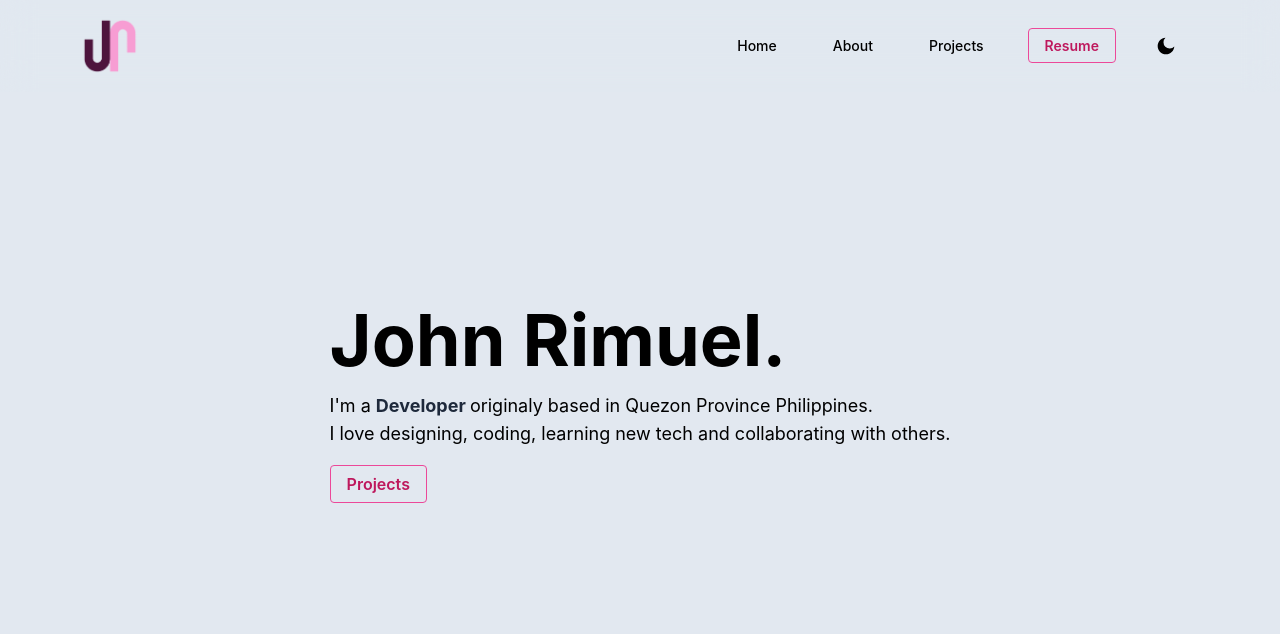
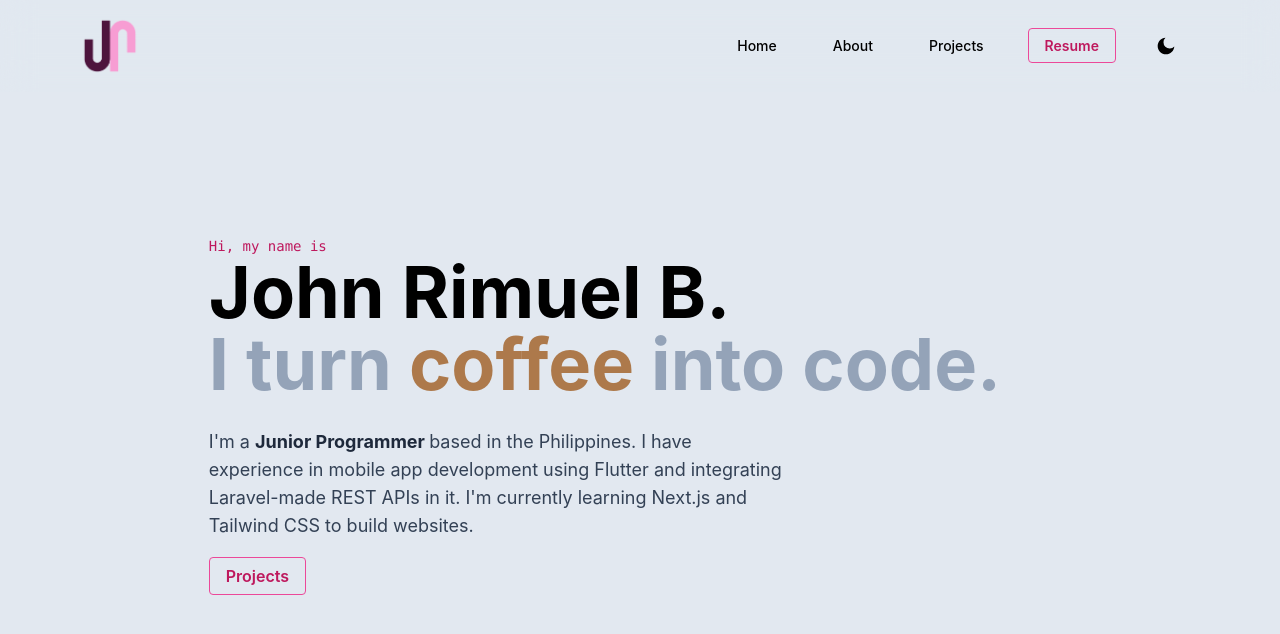
Before and after one commit to itsmerims/itsmerims.github.io, a Next.js app: page / in a window 1280 px wide. Shown: the top 634 px of the page. Built offline with nearby package versions, Linux system fonts and the light colour scheme.

Commit message:
modified:   components/HeroSection.tsx 	modified:   src/app/globals.css 	modified:   tailwind.config.js

```diff
--- a/components/HeroSection.tsx
+++ b/components/HeroSection.tsx
@@ -6,18 +6,20 @@ import { IoIosArrowDown } from "react-icons/io";
 
 const HeroSection = () => {
     return (
-        <section className='flex h-screen' id='home'>
+        <section className='flex md:h-screen' id='home'>
             <div className='flex w-screen m-auto text-center justify-center items-center place-content-center py-16 md:flex-row md:text-left md:space-x-4'>
-                <div className='h-auto py-7 px-5'>
-                    <h1 className='font-bold text-7xl mt-6 md:mt-0'>John Rimuel&#x2e;</h1>
-                    <p className='text-lg mb-6 mt-4'>
+                <div id='container' className='block mt-6 w-screen'>
+                    <p className='font-mono text-sm text-pink-700 dark:text-pink-500'>Hi, my name is</p>
+                    <h1 className='font-bold md:text-7xl sm:text-5xl text-4xl mt-6 md:mt-0'>John Rimuel B&#x2e;</h1>
+                    <h1 className='font-bold md:text-7xl text-4xl mt-6 md:mt-0 text-slate-400 dark:text-tagline'>I turn <span className='text-coffee'>coffee</span> into code&#x2e;</h1>
+                    <p className='text-lg mx-auto md:mx-0 mb-6 mt-7 w-10/12 md:w-2/3 text-slate-700 dark:text-slate-400'>
                         I'm a{" "}
                         <span className='font-bold text-slate-800 dark:text-pink-600'>
-                            Developer{" "}
+                            Junior Programmer{" "}
                         </span>
-                        originaly based in Quezon Province Philippines.<br /> I love designing, coding, learning new tech and collaborating with others.
+                         based in the Philippines. I have experience in mobile app development using Flutter and integrating Laravel-made REST APIs in it. I'm currently learning Next.js and Tailwind CSS to build websites.
                     </p>
-                    <div>
+                    <div className='p-0'>
                     <Link
                         to="projects"
                         className={"cursor-pointer bg-transparent hover:bg-pink-500 dark:hover:text-slate-900 text-pink-700 dark:text-pink-500 dark:border-pink-400 font-semibold hover:text-white py-2 px-4 border border-pink-500 hover:border-transparent rounded"}
--- a/src/app/globals.css
+++ b/src/app/globals.css
@@ -2,10 +2,23 @@
 @tailwind components;
 @tailwind utilities;
 
-  :root {
-    --font-sans: "Calibre","Inter","San Francisco","SF Pro Text",-apple-system,system-ui,sans-serif;
-  }
+:root {
+  --font-sans: "Calibre", "Inter", "San Francisco", "SF Pro Text", -apple-system, system-ui, sans-serif;
+}
 
-  html, body, p, h1, h2, h3 {
-    font-family: var(--font-sans);
-    }
+* {
+  margin: 0;
+  padding: 0;
+}
+
+html, body, p, h1, h2, h3 {
+  font-family: var(--font-sans);
+}
+
+body {
+  overflow-x: hidden;
+}
+
+#container {
+  width: 70%;
+}
--- a/tailwind.config.js
+++ b/tailwind.config.js
@@ -8,7 +8,13 @@ module.exports = {
     "./src/**/*.{js,ts,jsx,tsx}",
   ],
   theme: {
-    extend: {},
+    extend: {
+      colors: {
+        'light-brown': '#DDA6B9',
+        'coffee': '#AD794B',
+        'tagline': '#8892b0'
+      }
+    },
   },
   plugins: [
     require('@tailwindcss/typography'),
```
